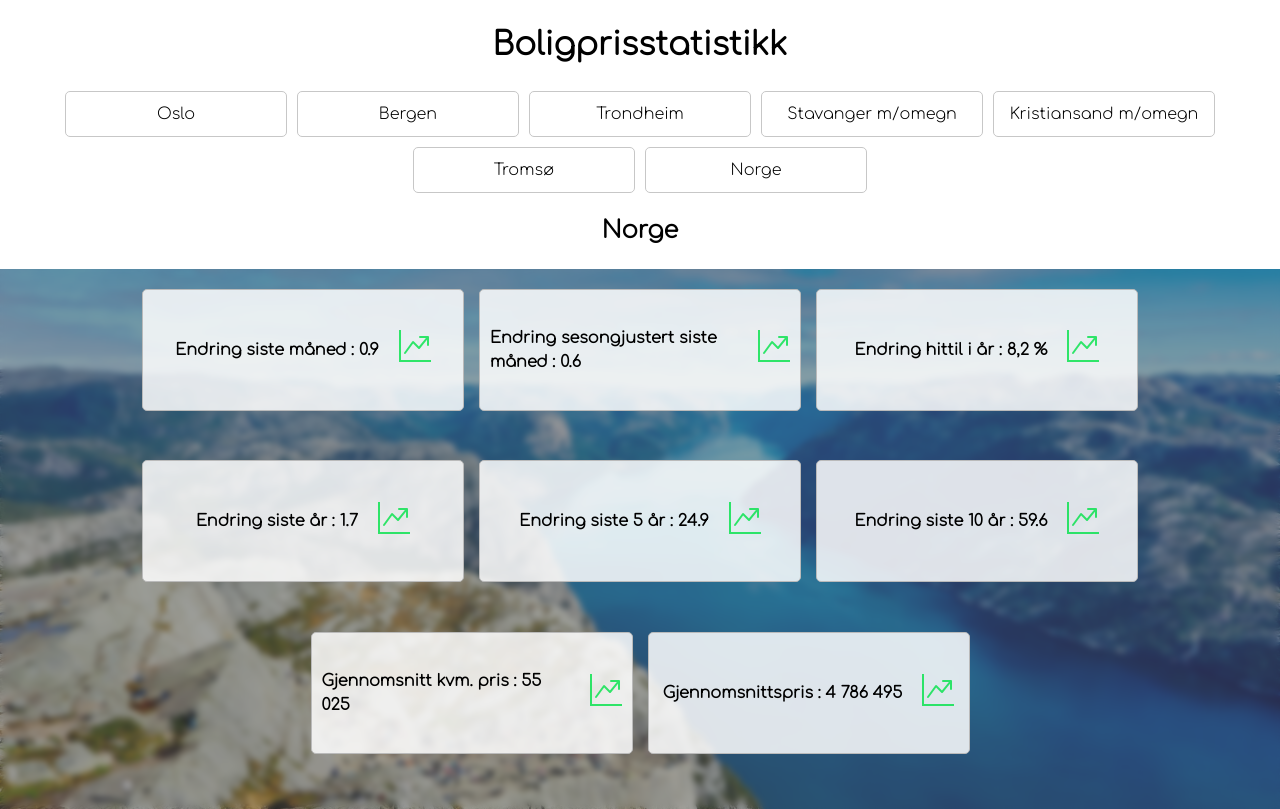
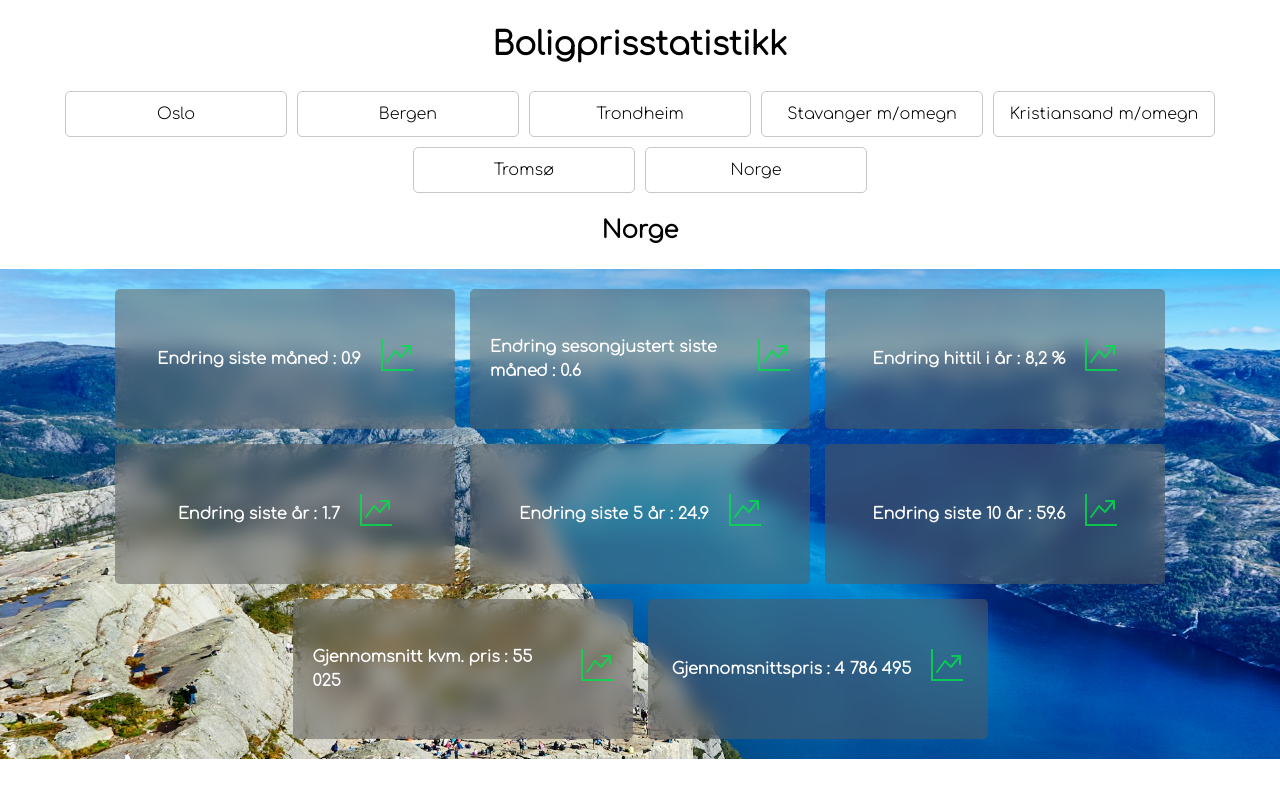
Before and after one commit to Jorgen-S-Engh/oppgave_juni, a React (Vite) app: page / in a window 1280 px wide. Built offline with nearby package versions, Linux system fonts and the light colour scheme.

Commit message:
changes blur on bg image

```diff
--- a/src/App.css
+++ b/src/App.css
@@ -66,17 +66,17 @@ body{
 
 .city-info__container{
   display: flex;
-  height: 500px;
+  height: auto;
   flex-wrap: wrap;
   gap: 15px;
+  align-items: cen;
   justify-content: center;
   background-size: cover;
   background-position: center;
-  position: relative;
-  overflow: hidden;
   padding: 20px;
   color: white;
   transition: background-image 0.5s ease-in-out;
+
 
 }
 
@@ -87,9 +87,13 @@ body{
   display: flex;
   align-items: center;
   justify-content: center;
+  border-radius: 5px;
   /* box-shadow: 0px 0px 5px 0px rgb(202, 205, 205); */
-  border: solid 1px rgb(186, 186, 186);
   font-weight: bold;
+  background-color: rgba(90, 90, 90, 0.5);
+  backdrop-filter: blur(10px);
+  color: rgb(255, 255, 255);
+
 }
 
 .icon{
@@ -107,26 +111,3 @@ body{
 .down-arrow{
   color: rgba(226, 0, 0, 0.8);
 }
-
-
-.city-info__container::before {
-  content: '';
-  position: absolute;
-  top: 0;
-  left: 0;
-  right: 0;
-  bottom: 0;
-  background: rgba(80, 80, 80, 0.5);
-  backdrop-filter: blur(3px);
-  z-index: 1;
-}
-
-.city-info__unit {
-  position: relative;
-  z-index: 2;
-  background: rgba(255, 255, 255, 0.846);
-  color: black;
-  margin-bottom: 10px;
-  padding: 10px;
-  border-radius: 5px;
-}
--- a/src/myApp.jsx
+++ b/src/myApp.jsx
@@ -9,10 +9,11 @@ import NorgeImg from "../public/norge.jpg";
 function MyApp() {
   const [selectedCity, setSelectedCity] = useState("Norge");
 
+  //---------Lar denne stå for å vise hvordan jeg ville ha hentet data fra apiet hvis det ikke hadde resultert i CORS feil.
+
   //   const [data, setData] = useState({});
   //   const [loading, setLoading] = useState(true);
   //   const [error, setError] = useState(null);
-  //   const [selectedCity, setSelectedCity] = useState("");
 
   //   useEffect(() => {
   //     axios
```
